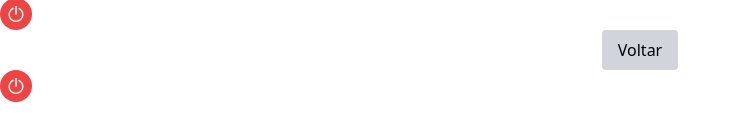
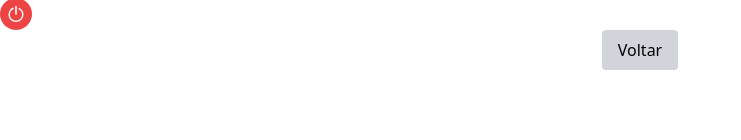
Before and after one commit to Inteli-College/2024-1B-T08-EC06-G05, a React (Vite) app in the folder src/frontend/: page /teleopScreen in a window 1280 px wide. Shown: the part 226-366 px from the top of the page, without its empty margins (0-741 px from the left). Built offline with nearby package versions, Linux system fonts and the light colour scheme.

Commit message:
edited turnoff component so it calls the modal
Editei o componente turnoff para que ele chame o modal quando for clicado. Agora, ao invés de chamar o componente turnoff para adicionar o botão, é necessário chamar o componente modal

```diff
--- a/src/frontend/src/components/OverlayTurnOff/modal.jsx
+++ b/src/frontend/src/components/OverlayTurnOff/modal.jsx
@@ -12,7 +12,7 @@ const Modal = () => {
     }
     return (
       <>
-        <TurnOffButton onClick={console.log("teste")} />
+        <TurnOffButton onClick={() => setShowModal(true)} />
         {showModal ? (
         <div className="fixed inset-0 flex items-center justify-center z-50">
           <div className="absolute bg-white w-96 p-6 rounded-xl shadow-lg">
--- a/src/frontend/src/components/turnoffbutton/turnoff.jsx
+++ b/src/frontend/src/components/turnoffbutton/turnoff.jsx
@@ -1,9 +1,9 @@
 
 import TurnoffButton from './Turnoff.svg';
 
-const TurnOffButton = () => {
+const TurnOffButton = ({onClick}) => {
   return (
-    <button className="bg-red-500 flex items-center justify-center p-2 rounded-full text-white hover:bg-red-600 focus:outline-none">
+    <button onClick={onClick} className="bg-red-500 flex items-center justify-center p-2 rounded-full text-white hover:bg-red-600 focus:outline-none">
       <img src={TurnoffButton} alt="Alert" className="h-4 w-4" />
     </button>
   );
--- a/src/frontend/src/pages/teleopScreen.jsx
+++ b/src/frontend/src/pages/teleopScreen.jsx
@@ -16,9 +16,8 @@ function TeleopScreen() {
       <InfoPing />
       <AiButton />
       <WarningButton />
-      <TurnOffButton />
+      <Modal />
       <BtVoltarCinza />
-      <Modal />
     </>
   )
 }
```
